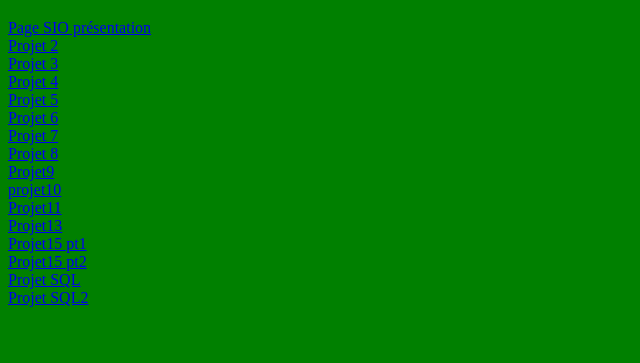
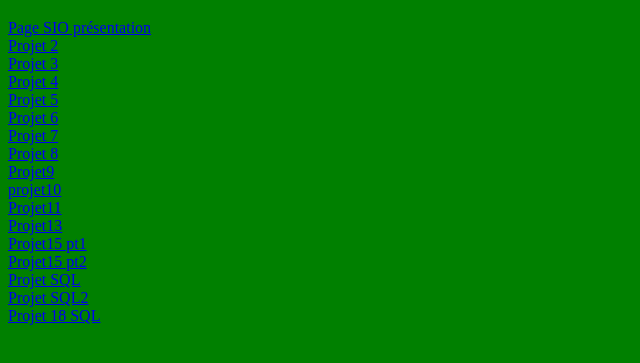
Before and after one commit to A2A972/Projet-1-1-Ayvan-Pancrate, a plain HTML site: page index.html in a window 1280 px wide. Shown: the part 61-424 px from the top of the page, without its empty margins (0-640 px from the left). Drawn offline with Linux system fonts and the light colour scheme.

Commit message:
Add files via upload

```diff
--- a/index.html
+++ b/index.html
@@ -38,5 +38,7 @@
 <a href="Projet 16/index.html">Projet SQL</a>
 <br>
 <a href="Projet 17/index.html">Projet SQL2</a>
+<br>
+<a href="Projet 18/question sql ayvan.pdf">Projet 18 SQL</a>
 </body>
 </html>
```
Also changed, not shown: 1 other file.
